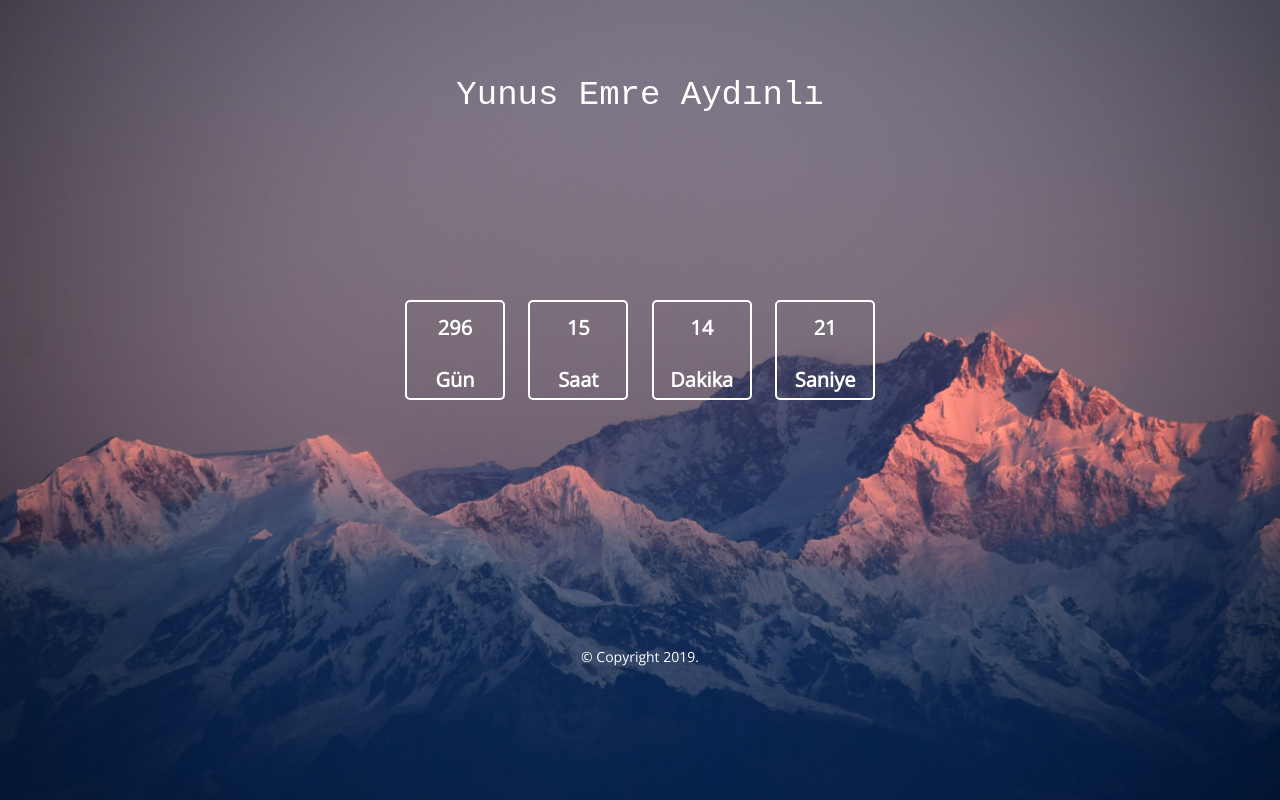
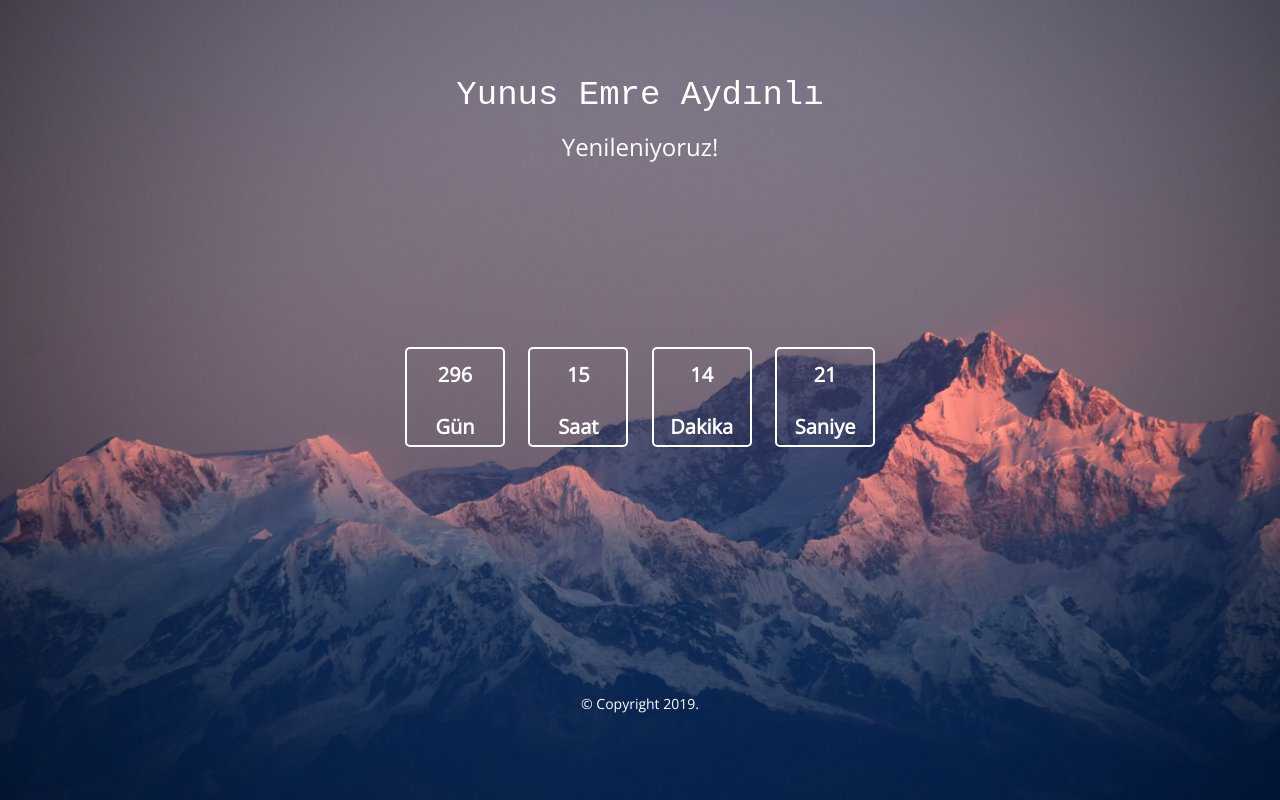
Before and after one commit to yunusemreaydinli/OldWebSite, a plain HTML site: page index.html in a window 1280 px wide. Drawn offline with nearby package versions, Linux system fonts and the light colour scheme.

Commit message:
Update index.html

```diff
--- a/index.html
+++ b/index.html
@@ -19,6 +19,7 @@
         <div class="logo text-center">
           <img src="" alt="" width="">
           <h2>Yunus Emre Aydınlı</h2>
+          <h3>Yenileniyoruz!</h3>
         </div>
         <div id="countdown" data-wow-delay=".3s" data-date="Dec 26, 2020 06:00:00"></div>
 
```
